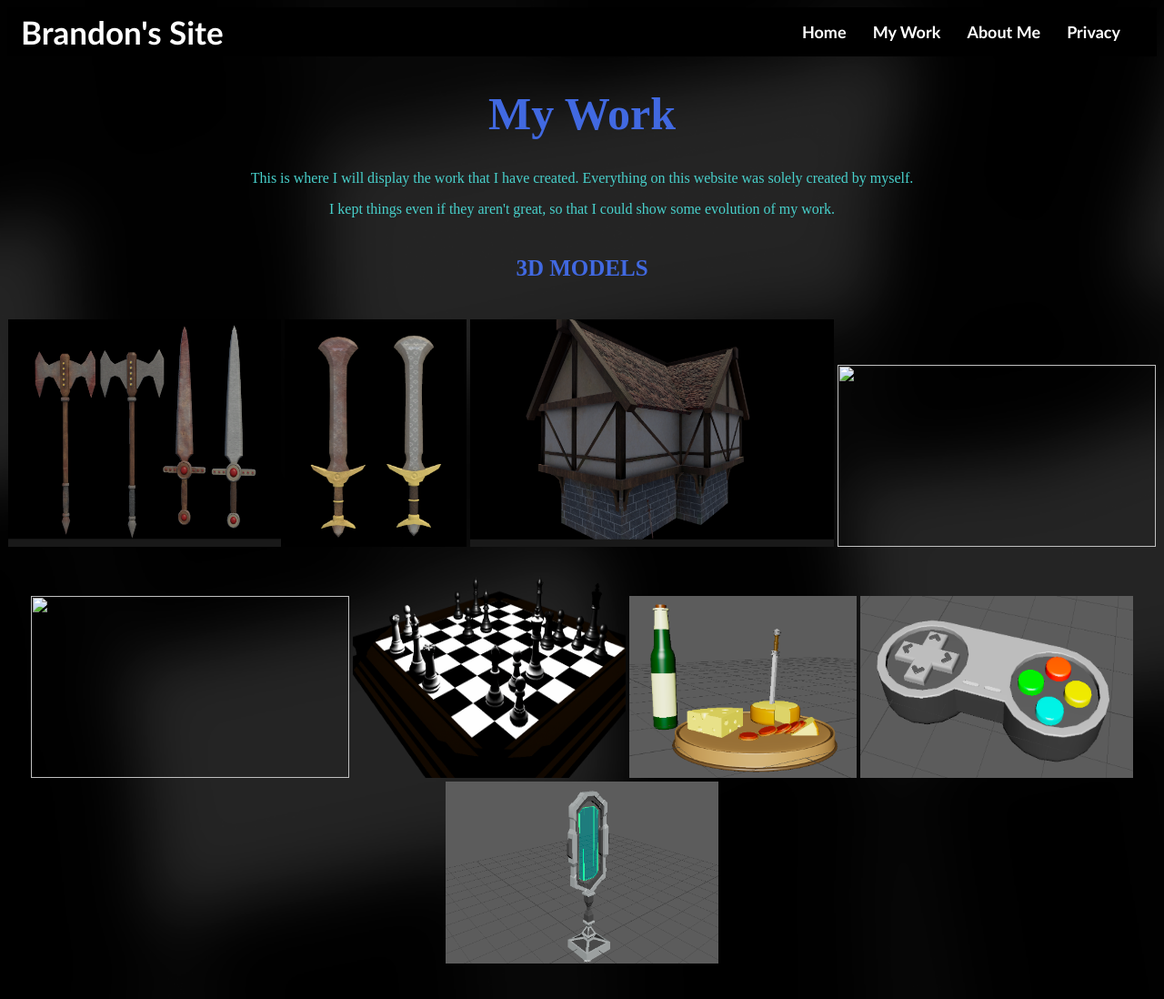
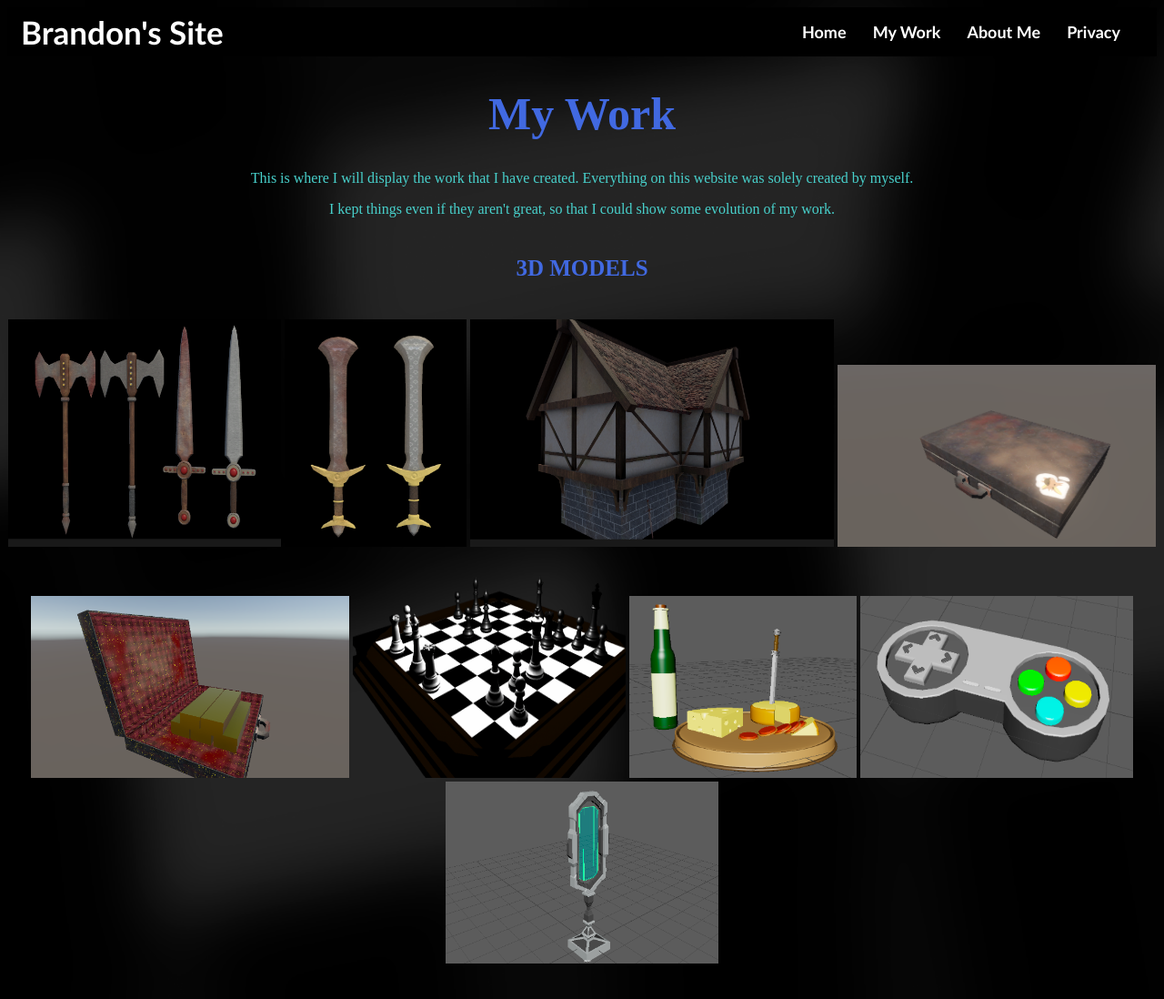
Before and after one commit to BrandonSchuitema/BrandonNewSite, a plain HTML site: page MyWork.html in a window 1280 px wide. Shown: the top 1098 px of the page at 91% size. Drawn offline with Linux system fonts and the light colour scheme.

Commit message:
Renaming
Damn auto correct.

```diff
--- a/MyWork.html
+++ b/MyWork.html
@@ -81,8 +81,8 @@
     <img src="Images/Screenshot 2025-01-20 120158.png" width="300" height="250" />
     <img src="Images/Screenshot 2025-01-22 195839.png" width="200" height="250" />
     <img src="Images/Screenshot 2025-01-20 170509.png" width="400" height="250" />
-    <img src="Images/InGame (1).png(1).png" width="350" height="200" />
-    <img src="Images/InGame_Shader (1).png (1).png" width="350" height="200" />
+    <img src="Images/InGame (1).png" width="350" height="200" />
+    <img src="Images/InGame_Shader (1).png" width="350" height="200" />
     <img src="Images/brandonSchuitema_chesspieces_week10_boardRender.png" width="300" height="250" />
     <img src="Images/brandonSchuitema_cheeseboard_week04_whole.png" width="250" height="200" />
     <img src="Images/brandonSchuitema_gamecontroller_week03_front.png" width="300" height="200" />
```
